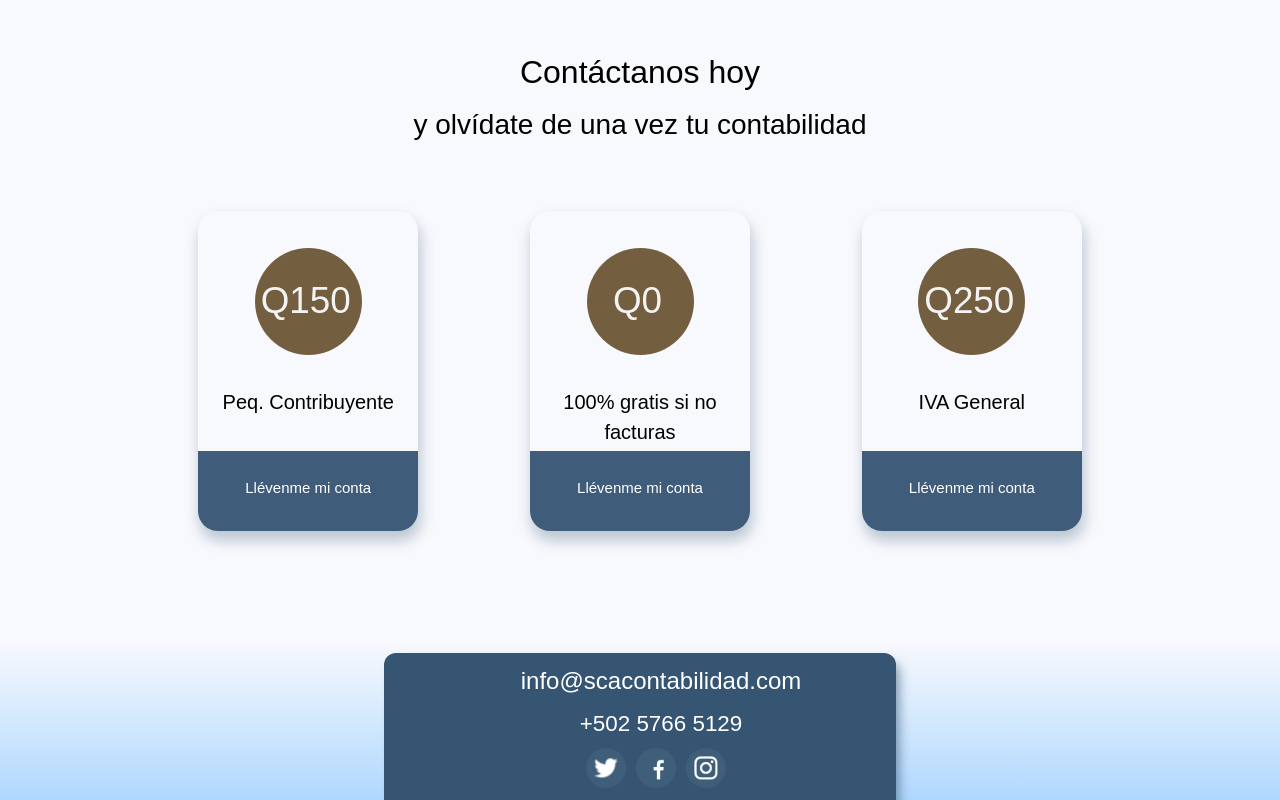
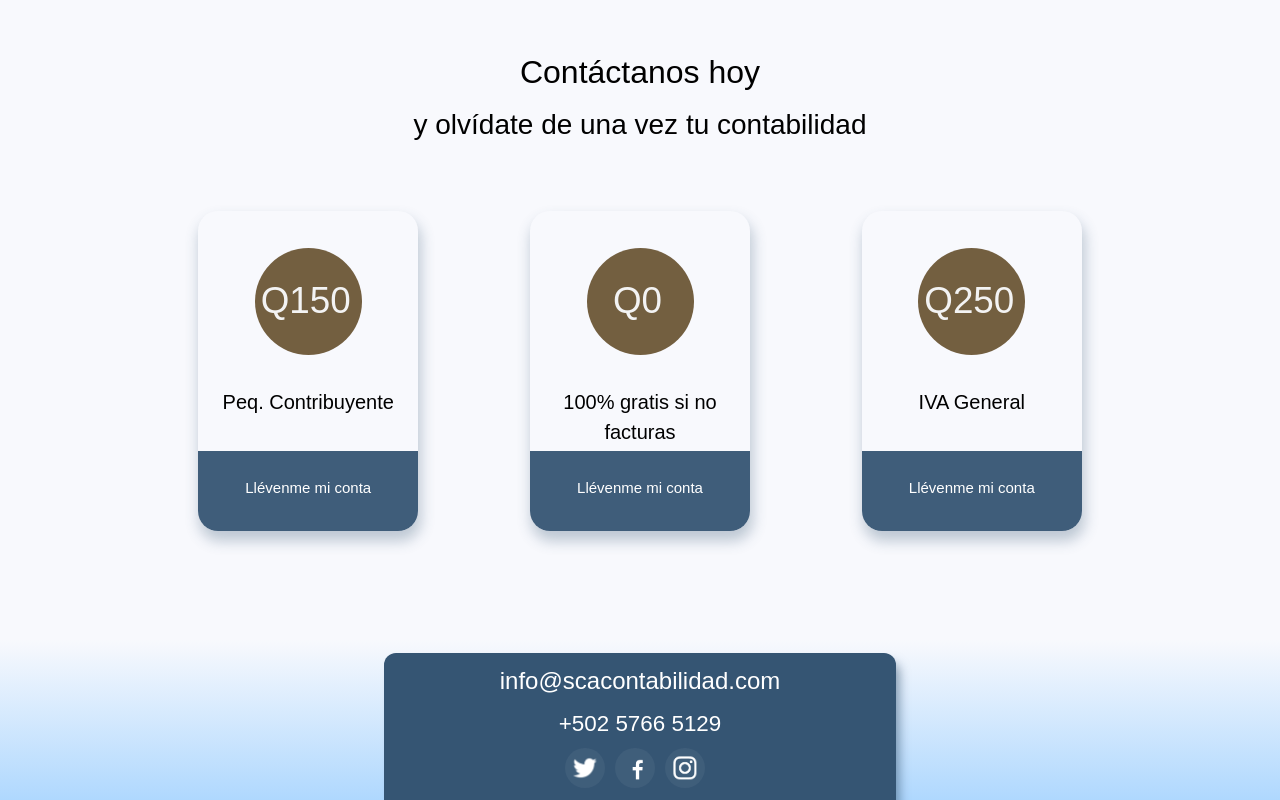
Before and after one commit to LuisanSuarez/sca_light, a React (Create React App) app: page /blog in a window 1280 px wide. Shown: the part 4780-5580 px from the top of the page. Built offline with nearby package versions, Linux system fonts and the light colour scheme.

Commit message:
fix padding on bottom info card

```diff
--- a/src/scss/_footer.scss
+++ b/src/scss/_footer.scss
@@ -67,7 +67,7 @@
   background: rgba(53, 85, 115, 1);
   box-shadow: 6px 7px 11px -3px rgba(53, 85, 115, 0.6);
   z-index: 3;
-  padding: 10px 30px 4px 72px;
+  padding: 10px 30px 4px 30px;
   border-radius: 12px;
   left: 0;
   right: 0;
@@ -119,7 +119,7 @@
   &.free-offer h5 {
     padding: 0 15%;
 
-    @media(max-width: 480px) {
+    @media (max-width: 480px) {
       padding: 0 20%;
     }
   }
```
